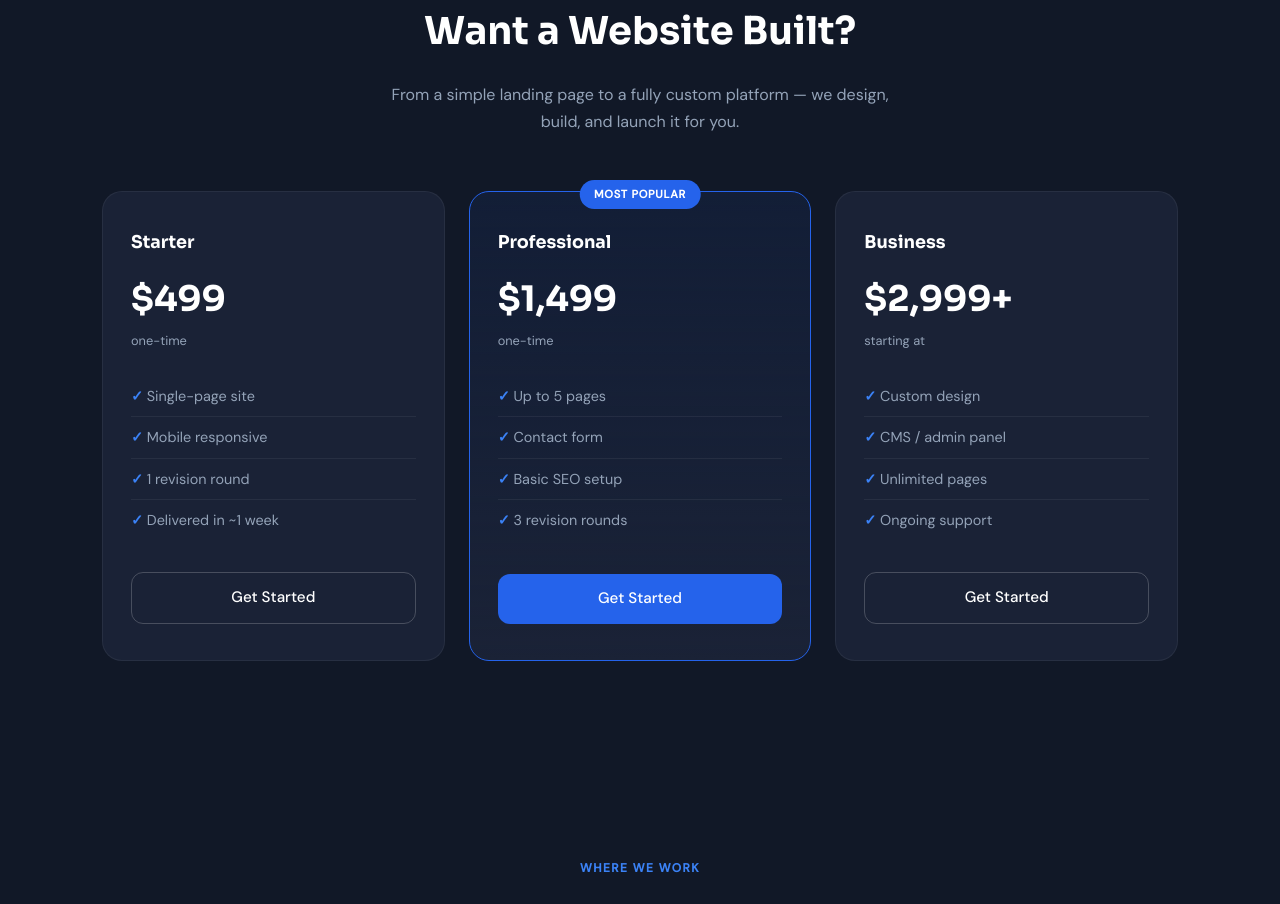
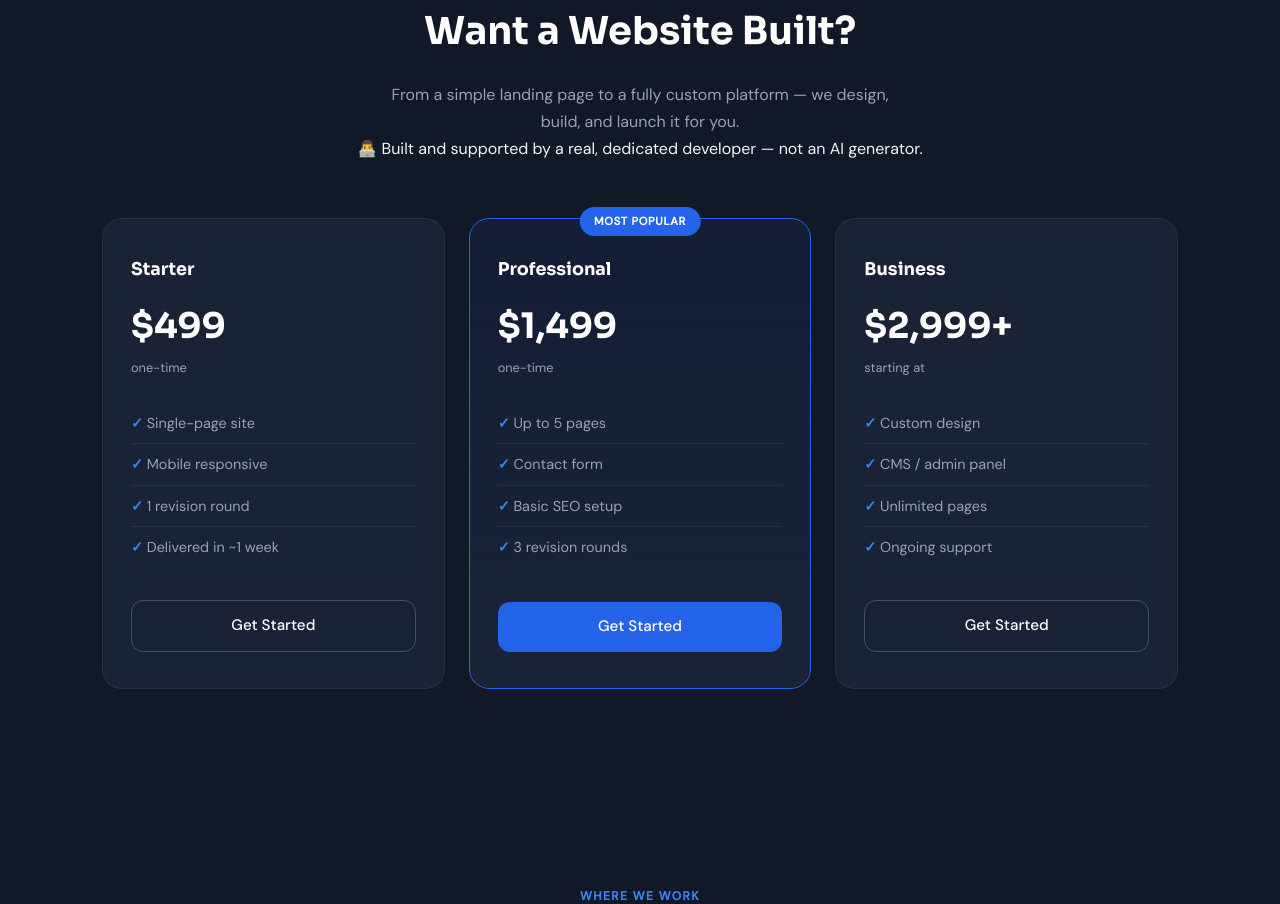
Before and after one commit to singh318683/ikshana-solutions, a React (Create React App) app: page / in a window 1280 px wide. Shown: the part 2060-2964 px from the top of the page. Built offline with nearby package versions, Linux system fonts and the light colour scheme.

Commit message:
Add real-developer note to pricing section

```diff
--- a/src/App.js
+++ b/src/App.js
@@ -321,6 +321,7 @@ function App() {
             <div className="section__tag">Get Online</div>
             <h2 className="section__title">Want a Website Built?</h2>
             <p className="section__sub">From a simple landing page to a fully custom platform — we design, build, and launch it for you.</p>
+            <div className="pricing__badge-note">👨‍💻 Built and supported by a real, dedicated developer — not an AI generator.</div>
           </div>
           <div className="pricing__grid">
             {[
```
